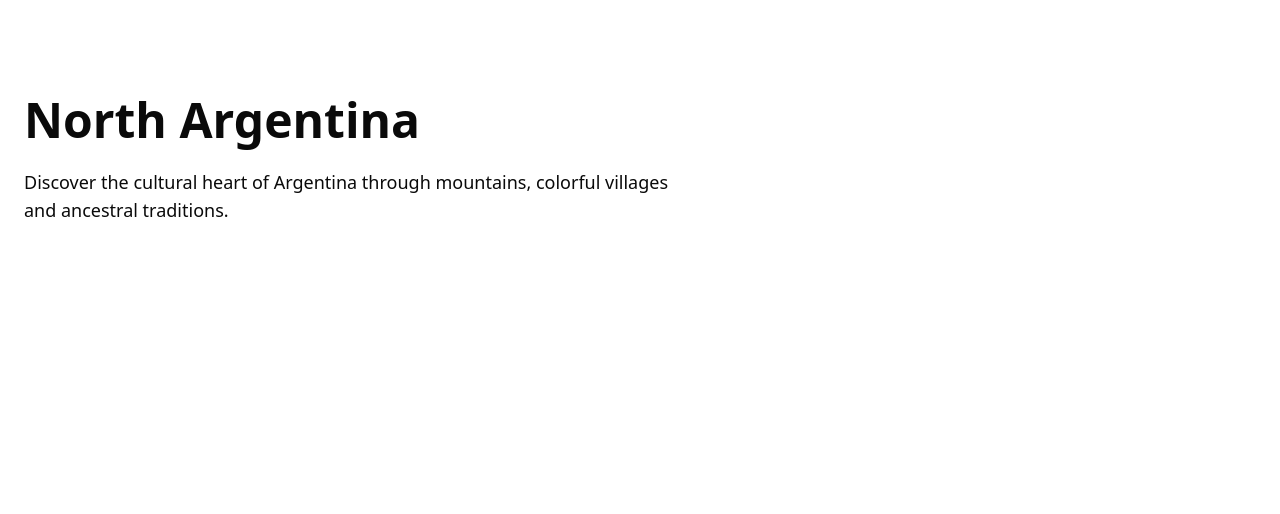
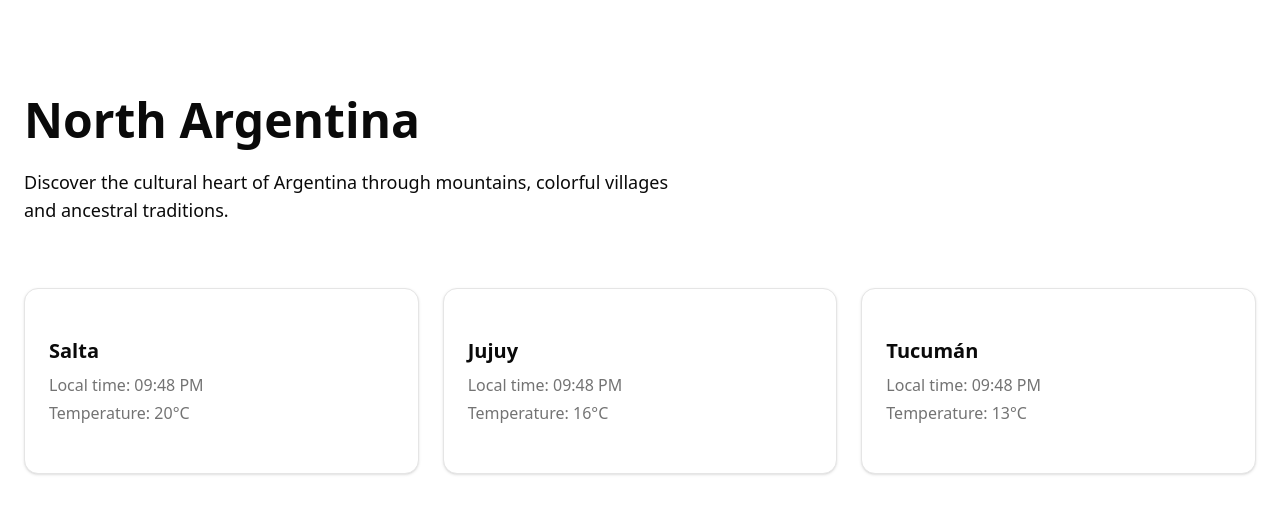
Before and after one commit to JAJesusGarcia/RAUL-VICH, a Next.js app: page /destinations/north in a window 1280 px wide. Shown: the top 514 px of the page. Built offline with nearby package versions, Linux system fonts and the light colour scheme.

Commit message:
feat: city and weather info components

```diff
--- a/app/destinations/north/page.tsx
+++ b/app/destinations/north/page.tsx
@@ -1,11 +1,35 @@
+import { CityInfo } from "@/components/sections/CityInfo"
+
 export default function NorthPage() {
   return (
     <main className="min-h-screen px-6 py-24">
       <h1 className="text-5xl font-bold">North Argentina</h1>
+
       <p className="mt-6 max-w-2xl text-lg">
         Discover the cultural heart of Argentina through mountains,
         colorful villages and ancestral traditions.
       </p>
+
+      <section className="mt-16 grid gap-6 md:grid-cols-3">
+        <CityInfo
+          city="Salta"
+          timezone="America/Argentina/Salta"
+          lat={-24.7821}
+          lon={-65.4232}
+        />
+        <CityInfo
+          city="Jujuy"
+          timezone="America/Argentina/Jujuy"
+          lat={-24.1858}
+          lon={-65.2995}
+        />
+        <CityInfo
+          city="Tucumán"
+          timezone="America/Argentina/Tucuman"
+          lat={-26.8083}
+          lon={-65.2176}
+        />
+      </section>
     </main>
   )
 }
--- a/app/destinations/south/page.tsx
+++ b/app/destinations/south/page.tsx
@@ -1,11 +1,38 @@
+import { CityInfo } from "@/components/sections/CityInfo"
+
 export default function SouthPage() {
   return (
     <main className="min-h-screen px-6 py-24">
       <h1 className="text-5xl font-bold">South Argentina</h1>
+
       <p className="mt-6 max-w-2xl text-lg">
         Travel through Patagonia, glaciers, lakes and some of the
         most breathtaking landscapes on Earth.
       </p>
+
+      <section className="mt-16 grid gap-6 md:grid-cols-3">
+        <CityInfo
+  city="Bariloche"
+  timezone="America/Argentina/Buenos_Aires"
+  lat={-41.1335}
+  lon={-71.3103}
+/>
+
+<CityInfo
+  city="El Calafate"
+  timezone="America/Argentina/Buenos_Aires"
+  lat={-50.3379}
+  lon={-72.2648}
+/>
+
+<CityInfo
+  city="Ushuaia"
+  timezone="America/Argentina/Buenos_Aires"
+  lat={-54.8019}
+  lon={-68.3030}
+/>
+
+      </section>
     </main>
   )
 }
--- /dev/null
+++ b/components/sections/CityInfo.tsx
@@ -0,0 +1,68 @@
+"use client"
+
+import { useEffect, useState } from "react"
+import { Card, CardContent } from "@/components/ui/card"
+
+type CityInfoProps = {
+  city: string
+  timezone: string
+  lat: number
+  lon: number
+}
+
+export function CityInfo({ city, timezone, lat, lon }: CityInfoProps) {
+  const [time, setTime] = useState("")
+  const [temp, setTemp] = useState<number | null>(null)
+
+  // Clock
+ useEffect(() => {
+  const updateTime = () => {
+    try {
+      const formatter = new Intl.DateTimeFormat("en-US", {
+        timeZone: timezone,
+        hour: "2-digit",
+        minute: "2-digit",
+      })
+      setTime(formatter.format(new Date()))
+    } catch {
+      // fallback seguro
+      setTime(
+        new Intl.DateTimeFormat("en-US", {
+          hour: "2-digit",
+          minute: "2-digit",
+        }).format(new Date())
+      )
+    }
+  }
+
+  updateTime()
+  const interval = setInterval(updateTime, 60000)
+  return () => clearInterval(interval)
+}, [timezone])
+
+
+  // Weather (mock for now)
+  useEffect(() => {
+    // API READY – después conectamos OpenWeather
+    setTemp(Math.floor(Math.random() * 15) + 10)
+  }, [lat, lon])
+
+  return (
+    <Card className="w-full">
+      <CardContent className="p-6">
+        <h3 className="text-xl font-bold">{city}</h3>
+        <p className="mt-2 text-muted-foreground">
+          Local time: <span className="font-medium">{time}</span>
+        </p>
+        <p className="mt-1 text-muted-foreground">
+          Temperature:{" "}
+          <span className="font-medium">
+            {temp !== null ? `${temp}°C` : "--"}
+          </span>
+        </p>
+      </CardContent>
+    </Card>
+  )
+}
+
+//"feat: city clock and weather info components"
```
